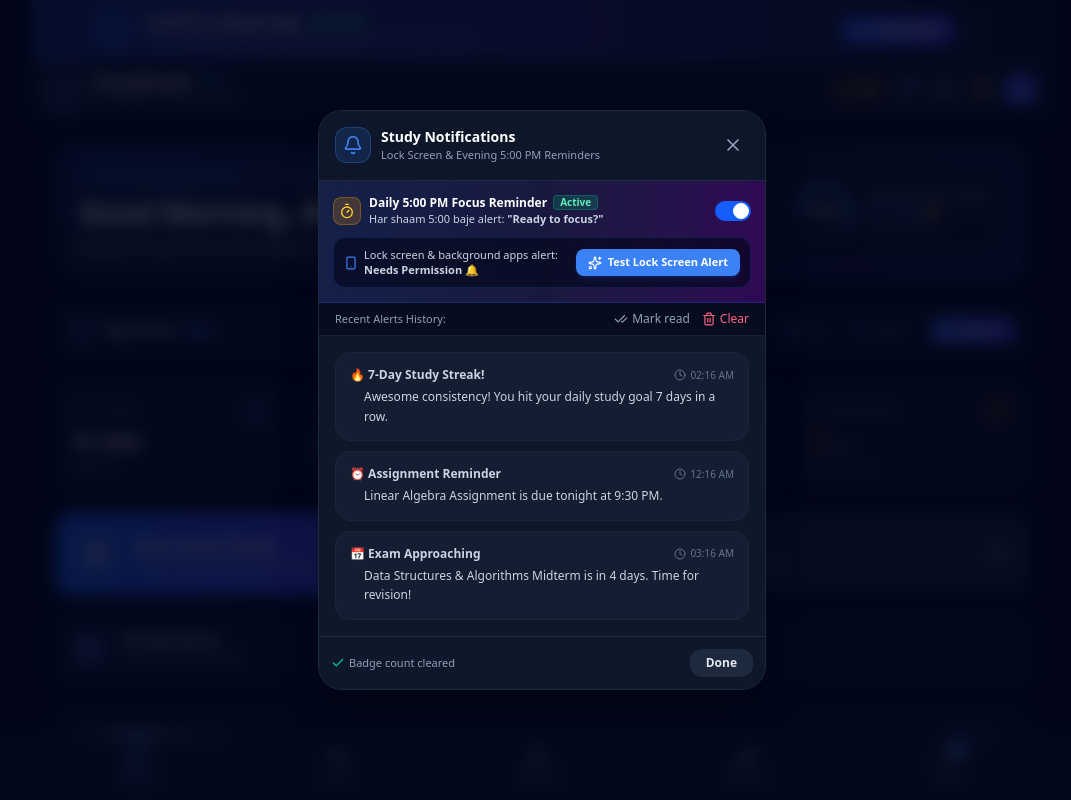
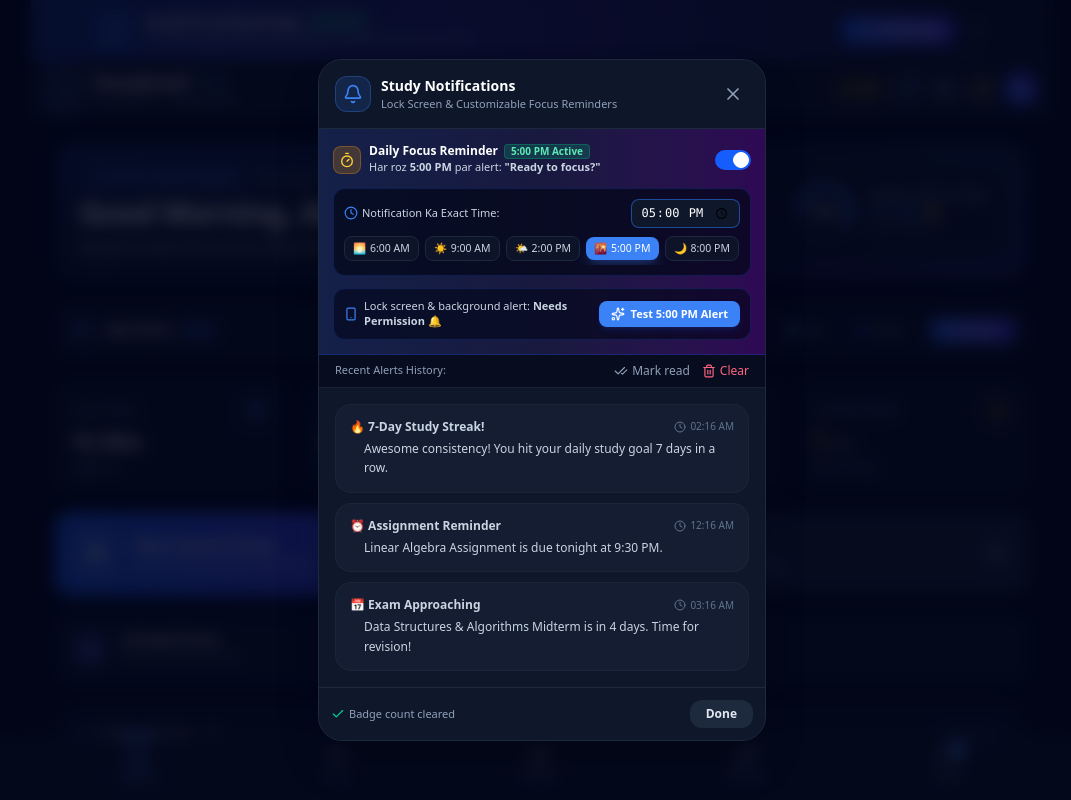
Before and after one commit to chandangorai799-prog/New-FocusGuard-, a React (Vite) app: page / in a window 1280 px wide. Both pictures are taken after a click on the button "Notifications & Study Reminders". Shown: the top 800 px of the page, without its empty margins (98-1169 px from the left). Built offline with nearby package versions, Linux system fonts and the light colour scheme.

Commit message:
feat(notifications): make daily study reminder time customizable
Added functionality to customize the daily focus reminder time via user profiles. Updated the notification service to support dynamic scheduling and provided a preset picker in settings for easier configuration.

```diff
--- a/src/App.tsx
+++ b/src/App.tsx
@@ -432,6 +432,7 @@ export default function App() {
                   onUpdateSettings={handleUpdateFocusSettings}
                   onFocusStateChange={setIsFocusSessionActive}
                   onOpenShield={() => setShowShieldModal(true)}
+                  onUpdateProfile={handleUpdateProfile}
                 />
               )}
 
--- a/src/components/common/NotificationsModal.tsx
+++ b/src/components/common/NotificationsModal.tsx
@@ -50,19 +50,34 @@ export const NotificationsModal: React.FC<NotificationsModalProps> = ({
     StorageService.saveProfile(updated);
   };
 
+  const handleTimeChange = (newTime: string) => {
+    AudioService.playTap();
+    const updated = {
+      ...profile,
+      studyReminderEnabled: true,
+      studyReminderTime: newTime,
+    };
+    setProfile(updated);
+    StorageService.saveProfile(updated);
+  };
+
   const handleTestLockScreenAlert = async () => {
     AudioService.playTap();
     const granted = await NotificationService.requestPermission();
     setPermissionGranted(granted);
 
     // 3-second countdown so user can lock phone or switch apps to test
-    NotificationService.scheduleTestLockScreenNotification(3, (remaining) => {
-      setCountdown(remaining);
-      if (remaining <= 0) {
-        setCountdown(null);
-        onRefresh();
-      }
-    });
+    NotificationService.scheduleTestLockScreenNotification(
+      3,
+      (remaining) => {
+        setCountdown(remaining);
+        if (remaining <= 0) {
+          setCountdown(null);
+          onRefresh();
+        }
+      },
+      profile.studyReminderTime || '17:00'
+    );
   };
 
   const handleMarkAllRead = () => {
@@ -85,9 +100,20 @@ export const NotificationsModal: React.FC<NotificationsModalProps> = ({
     onRefresh();
   };
 
+  const formattedReminderTime = NotificationService.formatTime(profile.studyReminderTime || '17:00');
+
+  const timePresets = [
+    { label: '6:00 AM', time: '06:00', icon: '🌅' },
+    { label: '9:00 AM', time: '09:00', icon: '☀️' },
+    { label: '2:00 PM', time: '14:00', icon: '🌤️' },
+    { label: '5:00 PM', time: '17:00', icon: '🌇' },
+    { label: '8:00 PM', time: '20:00', icon: '🌙' },
+    { label: '10:00 PM', time: '22:00', icon: '🌌' },
+  ];
+
   return (
     <div className="fixed inset-0 z-50 flex items-center justify-center p-4 bg-slate-950/80 backdrop-blur-sm">
-      <div className="w-full max-w-md bg-slate-900 border border-slate-800 rounded-3xl shadow-2xl overflow-hidden flex flex-col text-slate-100 max-h-[88vh]">
+      <div className="w-full max-w-md bg-slate-900 border border-slate-800 rounded-3xl shadow-2xl overflow-hidden flex flex-col text-slate-100 max-h-[90vh]">
         {/* Header */}
         <div className="p-4 border-b border-slate-800 flex items-center justify-between bg-slate-900/90">
           <div className="flex items-center space-x-2.5">
@@ -96,7 +122,7 @@ export const NotificationsModal: React.FC<NotificationsModalProps> = ({
             </div>
             <div>
               <h2 className="font-bold text-sm text-white">Study Notifications</h2>
-              <p className="text-[11px] text-slate-400">Lock Screen & Evening 5:00 PM Reminders</p>
+              <p className="text-[11px] text-slate-400">Lock Screen & Customizable Focus Reminders</p>
             </div>
           </div>
           <button
@@ -113,8 +139,8 @@ export const NotificationsModal: React.FC<NotificationsModalProps> = ({
           </button>
         </div>
 
-        {/* Daily 5:00 PM Focus & Lock Screen Reminder Banner */}
-        <div className="p-3.5 bg-gradient-to-r from-blue-950/70 via-indigo-950/60 to-purple-950/70 border-b border-blue-800/40 space-y-2.5">
+        {/* Daily Custom Focus & Lock Screen Reminder Banner */}
+        <div className="p-3.5 bg-gradient-to-r from-blue-950/70 via-indigo-950/60 to-purple-950/70 border-b border-blue-800/40 space-y-3">
           <div className="flex items-center justify-between">
             <div className="flex items-center space-x-2 min-w-0">
               <div className="w-7 h-7 rounded-lg bg-amber-500/20 text-amber-300 border border-amber-500/30 flex items-center justify-center shrink-0">
@@ -122,13 +148,13 @@ export const NotificationsModal: React.FC<NotificationsModalProps> = ({
               </div>
               <div className="min-w-0">
                 <h3 className="text-xs font-bold text-white flex items-center gap-1.5 flex-wrap">
-                  <span>Daily 5:00 PM Focus Reminder</span>
+                  <span>Daily Focus Reminder</span>
                   <span className="px-1.5 py-0.2 bg-emerald-500/20 text-emerald-300 text-[10px] font-semibold rounded border border-emerald-500/30">
-                    Active
+                    {profile.studyReminderEnabled !== false ? `${formattedReminderTime} Active` : 'Off'}
                   </span>
                 </h3>
                 <p className="text-[11px] text-slate-300">
-                  Har shaam 5:00 baje alert: <strong>"Ready to focus?"</strong>
+                  Har roz <strong>{formattedReminderTime}</strong> par alert: <strong>"Ready to focus?"</strong>
                 </p>
               </div>
             </div>
@@ -144,11 +170,52 @@ export const NotificationsModal: React.FC<NotificationsModalProps> = ({
             </label>
           </div>
 
+          {/* Time Selector & Presets */}
+          <div className="p-2.5 bg-slate-950/70 rounded-xl border border-blue-900/40 space-y-2">
+            <div className="flex items-center justify-between gap-2">
+              <span className="text-[11px] font-medium text-slate-300 flex items-center gap-1">
+                <Clock className="w-3.5 h-3.5 text-blue-400" />
+                Notification Ka Exact Time:
+              </span>
+              <div className="flex items-center gap-1.5">
+                <input
+                  type="time"
+                  value={profile.studyReminderTime || '17:00'}
+                  onChange={(e) => handleTimeChange(e.target.value)}
+                  className="bg-slate-900 border border-blue-500/50 rounded-lg px-2 py-1 text-xs text-white font-mono focus:outline-none focus:ring-1 focus:ring-blue-400 cursor-pointer"
+                />
+              </div>
+            </div>
+
+            {/* Quick Preset Buttons */}
+            <div className="flex items-center gap-1.5 overflow-x-auto pb-1 no-scrollbar">
+              {timePresets.map((preset) => {
+                const isSelected = (profile.studyReminderTime || '17:00') === preset.time;
+                return (
+                  <button
+                    key={preset.time}
+                    type="button"
+                    onClick={() => handleTimeChange(preset.time)}
+                    className={`px-2 py-1 rounded-lg text-[10.5px] font-medium whitespace-nowrap transition flex items-center gap-1 cursor-pointer shrink-0 ${
+                      isSelected
+                        ? 'bg-blue-600 text-white font-bold shadow-sm shadow-blue-500/30'
+                        : 'bg-slate-900/80 text-slate-300 hover:bg-slate-800 hover:text-white border border-slate-800'
+                    }`}
+                  >
+                    <span>{preset.icon}</span>
+                    <span>{preset.label}</span>
+                  </button>
+                );
+              })}
+            </div>
+          </div>
+
+          {/* Lock Screen Test Button */}
           <div className="p-2.5 bg-slate-950/60 rounded-xl border border-blue-900/40 flex flex-col sm:flex-row items-start sm:items-center justify-between gap-2 text-xs">
             <div className="text-[11px] text-slate-300 flex items-center gap-1.5">
               <Smartphone className="w-3.5 h-3.5 text-blue-400 shrink-0" />
               <span>
-                Lock screen & background apps alert: <strong>{permissionGranted ? 'Granted 🟢' : 'Needs Permission 🔔'}</strong>
+                Lock screen & background alert: <strong>{permissionGranted ? 'Granted 🟢' : 'Needs Permission 🔔'}</strong>
               </span>
             </div>
 
@@ -165,7 +232,7 @@ export const NotificationsModal: React.FC<NotificationsModalProps> = ({
               ) : (
                 <>
                   <Sparkles className="w-3.5 h-3.5" />
-                  <span>Test Lock Screen Alert</span>
+                  <span>Test {formattedReminderTime} Alert</span>
                 </>
               )}
             </button>
--- a/src/components/focus/SmartFocusView.tsx
+++ b/src/components/focus/SmartFocusView.tsx
@@ -43,6 +43,7 @@ interface SmartFocusViewProps {
   initialDuration?: number;
   onFocusStateChange?: (isActive: boolean) => void;
   onOpenShield?: () => void;
+  onUpdateProfile?: (profile: UserProfile) => void;
 }
 
 export const SmartFocusView: React.FC<SmartFocusViewProps> = ({
@@ -53,6 +54,7 @@ export const SmartFocusView: React.FC<SmartFocusViewProps> = ({
   initialDuration,
   onFocusStateChange,
   onOpenShield,
+  onUpdateProfile,
 }) => {
   const presetDurations = [
     { label: '15m', mins: 15 },
@@ -87,15 +89,34 @@ export const SmartFocusView: React.FC<SmartFocusViewProps> = ({
     AudioService.playTap();
     await NotificationService.requestPermission();
 
-    NotificationService.scheduleTestLockScreenNotification(3, (remaining) => {
+    NotificationService.scheduleTestLockScreenNotification(
+      3,
+      (remaining) => {
         setTestAlertCountdown(remaining);
         if (remaining <= 0) {
           setTestAlertCountdown(null);
           setTestAlertSuccess(true);
           setTimeout(() => setTestAlertSuccess(false), 5000);
         }
-    });
+      },
+      profile.studyReminderTime || '17:00'
+    );
   };
+
+  const handleUpdateReminderTime = (newTime: string) => {
+    AudioService.playTap();
+    const updated = {
+      ...profile,
+      studyReminderEnabled: true,
+      studyReminderTime: newTime,
+    };
+    StorageService.saveProfile(updated);
+    if (onUpdateProfile) {
+      onUpdateProfile(updated);
+    }
+  };
+
+  const formattedReminder = NotificationService.formatTime(profile.studyReminderTime || '17:00');
 
   // Hours & Minutes Breakdown
   const hours = Math.floor(selectedDuration / 60);
@@ -427,45 +448,57 @@ export const SmartFocusView: React.FC<SmartFocusViewProps> = ({
         </button>
       </div>
 
-      {/* Daily 5:00 PM Lock Screen Notification Quick Test Banner */}
-      <div className="w-full p-3 rounded-2xl bg-gradient-to-r from-blue-950/60 via-indigo-950/40 to-purple-950/50 border border-blue-600/30 flex flex-col sm:flex-row items-start sm:items-center justify-between gap-3 shadow-lg shadow-blue-950/20">
-        <div className="flex items-center space-x-2.5 min-w-0">
+      {/* Daily Customizable Focus Notification Quick Test & Time Selector Banner */}
+      <div className="w-full p-3.5 rounded-2xl bg-gradient-to-r from-blue-950/60 via-indigo-950/40 to-purple-950/50 border border-blue-600/30 flex flex-col md:flex-row items-start md:items-center justify-between gap-3 shadow-lg shadow-blue-950/20">
+        <div className="flex items-center space-x-2.5 min-w-0 flex-1">
           <div className="w-8 h-8 rounded-xl bg-blue-500/20 border border-blue-500/30 text-blue-400 flex items-center justify-center shrink-0">
             <Timer className="w-4 h-4" />
           </div>
           <div className="min-w-0">
             <div className="flex items-center gap-2 flex-wrap">
-              <span className="text-xs font-bold text-white">Daily 5:00 PM Focus Reminder</span>
+              <span className="text-xs font-bold text-white">Daily Focus Reminder ({formattedReminder})</span>
               <span className="text-[9.5px] bg-emerald-500/20 text-emerald-300 px-1.5 py-0.2 rounded font-semibold border border-emerald-500/30">
                 Lock Screen & Background
               </span>
             </div>
-            <p className="text-[11px] text-slate-300 truncate">
+            <p className="text-[11px] text-slate-300">
               {testAlertSuccess
                 ? '✅ Notification sent! Check your lock screen / notification shade.'
-                : 'Har shaam 5:00 baje automatic alert: "Ready to focus?"'}
+                : `Roz ${formattedReminder} par automatic alert aayega: "Ready to focus?"`}
             </p>
           </div>
+        </div>
+
+        <div className="flex items-center gap-2 w-full md:w-auto justify-between md:justify-end">
+          <div className="flex items-center gap-1.5 bg-slate-900/80 px-2 py-1 rounded-xl border border-blue-500/30">
+            <span className="text-[10.5px] text-slate-400">Time:</span>
+            <input
+              type="time"
+              value={profile.studyReminderTime || '17:00'}
+              onChange={(e) => handleUpdateReminderTime(e.target.value)}
+              className="bg-transparent text-xs text-blue-300 font-mono focus:outline-none cursor-pointer"
+            />
           </div>
 
           <button
             type="button"
             onClick={handleTriggerTest5PMAlert}
             disabled={testAlertCountdown !== null}
-          className="w-full sm:w-auto px-3.5 py-1.5 rounded-xl bg-blue-600 hover:bg-blue-500 disabled:bg-blue-800/70 text-white text-xs font-bold transition flex items-center justify-center gap-1.5 shrink-0 shadow-md shadow-blue-900/40 cursor-pointer"
+            className="px-3.5 py-1.5 rounded-xl bg-blue-600 hover:bg-blue-500 disabled:bg-blue-800/70 text-white text-xs font-bold transition flex items-center justify-center gap-1.5 shrink-0 shadow-md shadow-blue-900/40 cursor-pointer"
           >
             {testAlertCountdown !== null ? (
               <>
                 <Clock className="w-3.5 h-3.5 animate-spin" />
-              <span>Lock Phone Screen ({testAlertCountdown}s)...</span>
+                <span>Lock Screen ({testAlertCountdown}s)...</span>
               </>
             ) : (
               <>
                 <Sparkles className="w-3.5 h-3.5" />
-              <span>⚡ Test Lock Screen Alert</span>
+                <span>⚡ Test Alert</span>
               </>
             )}
           </button>
+        </div>
       </div>
 
       {/* Main Focus Ring & Timer Display */}
--- a/src/components/profile/ProfileSettingsView.tsx
+++ b/src/components/profile/ProfileSettingsView.tsx
@@ -98,13 +98,28 @@ export const ProfileSettingsView: React.FC<ProfileSettingsViewProps> = ({
   const handleTestLockScreenNotification = async () => {
     AudioService.playTap();
     await NotificationService.requestPermission();
-    NotificationService.scheduleTestLockScreenNotification(3, (remaining) => {
+    NotificationService.scheduleTestLockScreenNotification(
+      3,
+      (remaining) => {
         setCountdown(remaining);
         if (remaining <= 0) {
           setCountdown(null);
         }
-    });
+      },
+      studyReminderTime
+    );
   };
+
+  const formattedReminder = NotificationService.formatTime(studyReminderTime);
+
+  const timePresets = [
+    { label: '6:00 AM', time: '06:00', icon: '🌅' },
+    { label: '9:00 AM', time: '09:00', icon: '☀️' },
+    { label: '2:00 PM', time: '14:00', icon: '🌤️' },
+    { label: '5:00 PM', time: '17:00', icon: '🌇' },
+    { label: '8:00 PM', time: '20:00', icon: '🌙' },
+    { label: '10:00 PM', time: '22:00', icon: '🌌' },
+  ];
 
   return (
     <div className="w-full space-y-6 pb-12">
@@ -352,18 +367,18 @@ export const ProfileSettingsView: React.FC<ProfileSettingsViewProps> = ({
             )}
           </div>
 
-          {/* Daily 5:00 PM Focus Reminder & Lock Screen Notification */}
+          {/* Daily Customizable Focus Reminder & Lock Screen Notification */}
           <div className="p-3.5 bg-gradient-to-r from-blue-950/50 via-indigo-950/40 to-slate-900 rounded-2xl border border-blue-500/30 space-y-3">
             <div className="flex items-center justify-between">
               <div className="min-w-0 flex-1 pr-2">
                 <div className="flex items-center gap-1.5 flex-wrap">
-                  <h4 className="text-xs font-bold text-white">Daily 5:00 PM Focus Alert</h4>
+                  <h4 className="text-xs font-bold text-white">Daily Focus Reminder ({formattedReminder})</h4>
                   <span className="text-[9px] bg-amber-500/20 text-amber-300 px-1.5 py-0.5 rounded font-semibold border border-amber-500/30">
-                    Lock Screen & Other Apps
+                    Lock Screen & Background
                   </span>
                 </div>
                 <p className="text-[11px] text-slate-300 break-words mt-0.5">
-                  Har shaam 5:00 baje FocusGuard alert bhejega: <strong>"Ready to focus?"</strong>
+                  Har roz <strong>{formattedReminder}</strong> par FocusGuard alert bhejega: <strong>"Ready to focus?"</strong>
                 </p>
               </div>
               <label className="relative inline-flex items-center cursor-pointer shrink-0">
@@ -377,46 +392,61 @@ export const ProfileSettingsView: React.FC<ProfileSettingsViewProps> = ({
               </label>
             </div>
 
-            <div className="flex flex-col sm:flex-row items-start sm:items-center justify-between gap-2.5 pt-1 border-t border-slate-800/80 text-xs">
+            {/* Time Selector & Presets */}
+            <div className="p-2.5 bg-slate-950/80 rounded-xl border border-slate-800 space-y-2">
+              <div className="flex flex-col sm:flex-row sm:items-center justify-between gap-2">
                 <div className="flex items-center gap-2">
-                <span className="text-slate-400 text-[11px]">Scheduled Time:</span>
+                  <span className="text-slate-400 text-[11px]">Notification Time:</span>
                   <input
                     type="time"
                     value={studyReminderTime}
                     onChange={(e) => setStudyReminderTime(e.target.value)}
-                  className="bg-slate-900 border border-slate-700 rounded-lg px-2.5 py-1 text-xs text-white focus:outline-none focus:border-blue-500"
+                    className="bg-slate-900 border border-blue-500/50 rounded-lg px-2.5 py-1 text-xs text-white font-mono focus:outline-none focus:border-blue-400"
                   />
-                <button
-                  type="button"
-                  onClick={() => setStudyReminderTime('17:00')}
-                  className={`text-[10px] px-2 py-0.5 rounded transition ${
-                    studyReminderTime === '17:00'
-                      ? 'bg-blue-600/40 text-blue-300 border border-blue-500/40 font-bold'
-                      : 'bg-slate-800 text-slate-400 hover:text-slate-200'
-                  }`}
-                >
-                  5:00 PM (Shaam)
-                </button>
+                  <span className="text-xs font-bold text-blue-300">{formattedReminder}</span>
                 </div>
 
                 <button
                   type="button"
                   onClick={handleTestLockScreenNotification}
                   disabled={countdown !== null}
-                className="px-3 py-1.5 rounded-xl bg-blue-600 hover:bg-blue-500 disabled:bg-blue-800 text-white text-[11px] font-bold transition shadow-sm flex items-center gap-1.5 cursor-pointer shrink-0"
+                  className="px-3 py-1.5 rounded-xl bg-blue-600 hover:bg-blue-500 disabled:bg-blue-800 text-white text-[11px] font-bold transition shadow-sm flex items-center justify-center gap-1.5 cursor-pointer shrink-0"
                 >
                   {countdown !== null ? (
                     <>
                       <Clock className="w-3.5 h-3.5 animate-spin" />
-                    <span>Lock Phone Now ({countdown}s)...</span>
+                      <span>Lock Phone ({countdown}s)...</span>
                     </>
                   ) : (
                     <>
                       <Sparkles className="w-3.5 h-3.5" />
-                    <span>Test Lock Screen Alert</span>
+                      <span>Test {formattedReminder} Alert</span>
                     </>
                   )}
                 </button>
+              </div>
+
+              {/* Presets */}
+              <div className="flex items-center gap-1.5 overflow-x-auto pb-0.5 no-scrollbar">
+                {timePresets.map((preset) => {
+                  const isSelected = studyReminderTime === preset.time;
+                  return (
+                    <button
+                      key={preset.time}
+                      type="button"
+                      onClick={() => setStudyReminderTime(preset.time)}
+                      className={`px-2 py-1 rounded-lg text-[10.5px] font-medium whitespace-nowrap transition flex items-center gap-1 cursor-pointer shrink-0 ${
+                        isSelected
+                          ? 'bg-blue-600 text-white font-bold shadow-sm'
+                          : 'bg-slate-900 text-slate-300 hover:bg-slate-800 border border-slate-800'
+                      }`}
+                    >
+                      <span>{preset.icon}</span>
+                      <span>{preset.label}</span>
+                    </button>
+                  );
+                })}
+              </div>
             </div>
           </div>
 
--- a/src/services/notificationService.ts
+++ b/src/services/notificationService.ts
@@ -98,12 +98,29 @@ export const NotificationService = {
     }
   },
 
-  // Daily 5:00 PM (17:00) Focus Reminder trigger
-  async sendDaily5PMFocusReminder(isTest: boolean = false): Promise<void> {
+  // Helper to format "HH:MM" 24hr string to friendly 12hr "5:00 PM" format
+  formatTime(timeStr?: string): string {
+    if (!timeStr) return '5:00 PM';
+    const [hStr, mStr] = timeStr.split(':');
+    const h = parseInt(hStr, 10);
+    const m = parseInt(mStr, 10);
+    if (isNaN(h) || isNaN(m)) return timeStr;
+    const period = h >= 12 ? 'PM' : 'AM';
+    const hour12 = h % 12 === 0 ? 12 : h % 12;
+    const minFormatted = m < 10 ? `0${m}` : m;
+    return `${hour12}:${minFormatted} ${period}`;
+  },
+
+  // Daily Scheduled Focus Reminder trigger (Customizable time)
+  async sendDailyScheduledFocusReminder(customTimeStr?: string, isTest: boolean = false): Promise<void> {
+    const profile = StorageService.getProfile();
+    const scheduledTime = customTimeStr || profile.studyReminderTime || '17:00';
+    const formattedTime = this.formatTime(scheduledTime);
+
     const title = '🎯 FocusGuard: Ready to Focus?';
     const message = isTest
-      ? '🔔 Lock Screen Test: Har shaam 5:00 baje FocusGuard ka ye alert aayega — Ready to start your deep study session!'
-      : 'Shaam ke 5:00 baje ho gaye hain! 🌇 Apne study goal ko achieve karne ke liye Focus Mode start karein.';
+      ? `🔔 Lock Screen Test: Har roz ${formattedTime} par FocusGuard ka ye alert aayega — Ready to start your study session!`
+      : `Aapka set kiya hua focus time ho gaya hai (${formattedTime})! 🌇 Ready to focus? Tap karein aur session start karein.`;
 
     // Play subtle alert tone if audio context active
     try {
@@ -114,14 +131,23 @@ export const NotificationService = {
 
     await this.send(title, {
       body: message,
-      tag: 'focusguard-daily-5pm',
+      tag: `focusguard-daily-reminder`,
       requireInteraction: true,
       data: { url: '/?tab=focus' },
     });
   },
 
+  // Backward compatibility alias
+  async sendDaily5PMFocusReminder(isTest: boolean = false): Promise<void> {
+    return this.sendDailyScheduledFocusReminder('17:00', isTest);
+  },
+
   // Test Notification with a delay so user can lock their phone or switch to another app
-  scheduleTestLockScreenNotification(delaySeconds: number = 3, onCountdown?: (remaining: number) => void): () => void {
+  scheduleTestLockScreenNotification(
+    delaySeconds: number = 3,
+    onCountdown?: (remaining: number) => void,
+    customTime?: string
+  ): () => void {
     let remaining = delaySeconds;
     if (onCountdown) onCountdown(remaining);
 
@@ -131,14 +157,14 @@ export const NotificationService = {
 
       if (remaining <= 0) {
         clearInterval(interval);
-        this.sendDaily5PMFocusReminder(true);
+        this.sendDailyScheduledFocusReminder(customTime, true);
       }
     }, 1000);
 
     return () => clearInterval(interval);
   },
 
-  // Check and trigger daily reminder based on User Profile setting (default 17:00 / 5 PM)
+  // Check and trigger daily reminder based on User Profile setting (customizable time)
   checkDailyFocusReminder(): void {
     if (typeof window === 'undefined') return;
 
@@ -148,7 +174,7 @@ export const NotificationService = {
       const isReminderEnabled = profile.studyReminderEnabled !== false;
       if (!isReminderEnabled) return;
 
-      const reminderTime = profile.studyReminderTime || '17:00'; // Default 5:00 PM (17:00)
+      const reminderTime = profile.studyReminderTime || '17:00';
       const [targetHourStr, targetMinStr] = reminderTime.split(':');
       const targetHour = parseInt(targetHourStr, 10);
       const targetMin = parseInt(targetMinStr, 10);
@@ -165,8 +191,8 @@ export const NotificationService = {
       if (currentHour === targetHour && currentMin >= targetMin && currentMin <= targetMin + 15) {
         if (lastTriggeredDate !== todayStr) {
           localStorage.setItem(DAILY_REMINDER_LAST_DATE_KEY, todayStr);
-          this.sendDaily5PMFocusReminder(false);
-          console.log(`[FocusGuard] Daily ${reminderTime} focus reminder triggered for ${todayStr}`);
+          this.sendDailyScheduledFocusReminder(reminderTime, false);
+          console.log(`[FocusGuard] Daily custom ${reminderTime} focus reminder triggered for ${todayStr}`);
         }
       }
     } catch (e) {
```
Lines whose indentation alone changed are shown as unchanged.
